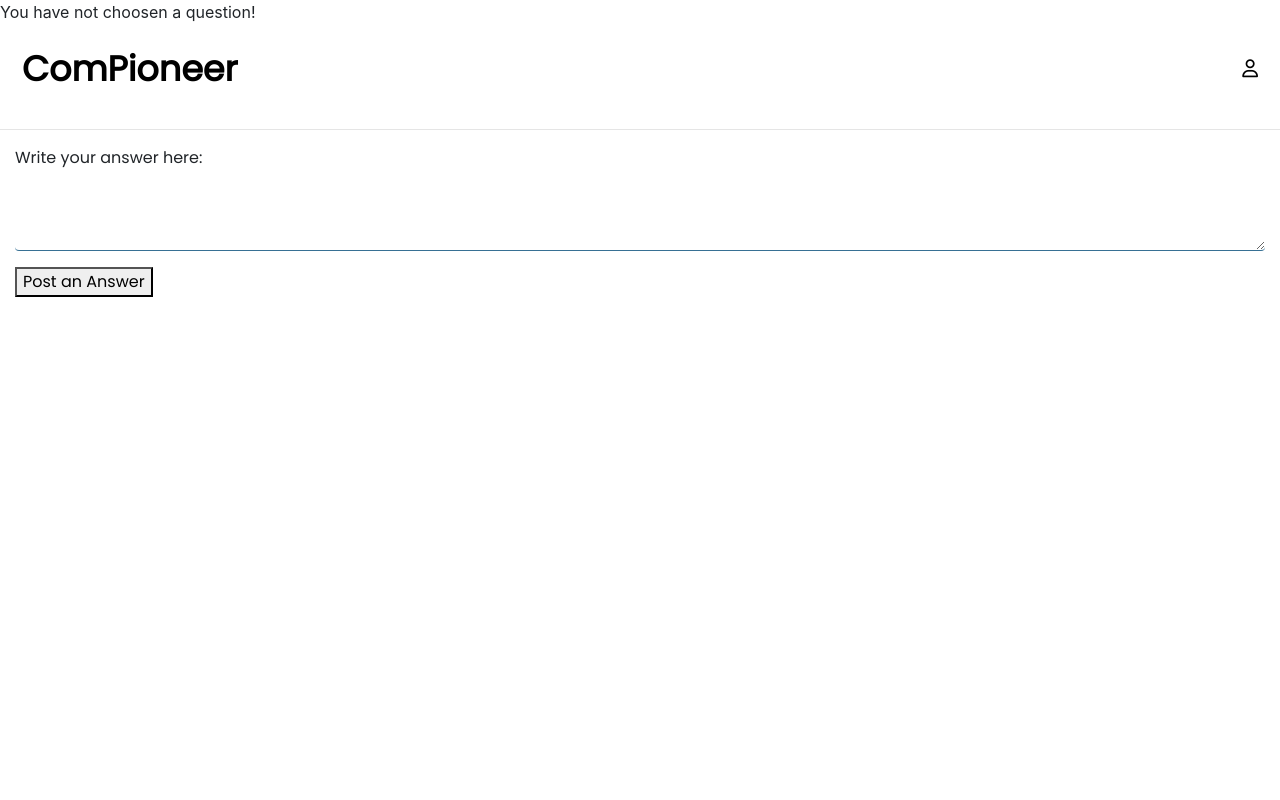
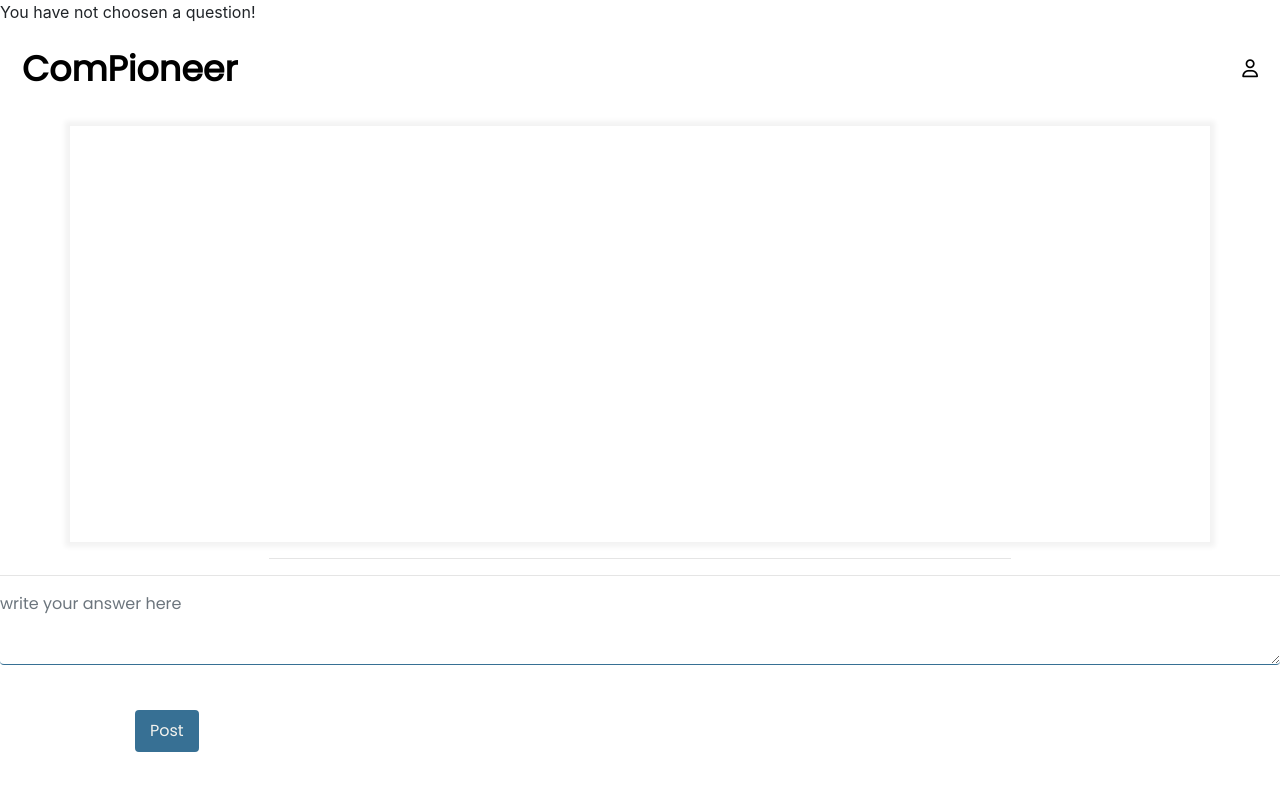
Before and after one commit to Compioneer/ComPioneer, a PHP site: page /post_answer.php in a window 1280 px wide. Run offline with PHP 8.4, Linux system fonts and the light colour scheme; the visitor is signed in with stand-in values (Sample User, id 1); data that the repository does not hold is empty; some libraries are stand-ins or nearby versions.

Commit message:
post answer finish up

```diff
--- a/post_answer.php
+++ b/post_answer.php
@@ -12,6 +12,9 @@
 
 <!-- font awesome js link -->
 <script src="https://use.fontawesome.com/5d66a18552.js"></script>
+<!-- ckeditor for textbox -->
+<script src="//cdn.ckeditor.com/4.15.1/standard/ckeditor.js"></script>
+
 <div class="header">
 <nav>
 <a href="home.php" class="logo">ComPioneer</a>
@@ -19,6 +22,7 @@
 </nav>
 </div>
 
+ <div class="container" id="zcontainer">
 
     <div class="col align-self-center">
 
@@ -92,6 +96,9 @@
 
     <!-- answers part -->
 
+<hr class="lineT" width="58%">
+
+
 
                 <?php
                     $sql= "SELECT * FROM answers WHERE q_id= $q_id";
@@ -119,6 +126,7 @@
 
                              </div>
                              </div>
+                           </div>
                         <?php
 
 
@@ -126,30 +134,37 @@
                     }
                 ?>
 
-    </div>
+
 
     <hr>
 
     <!-- Answer Form: this form will not show up unless the user is a registed user -->
 
-        <div class="col align-self-center">
+
         <?php
             if(!isset($_SESSION['username'])){
-                echo "<h3>To add an answer you have to be <a href='landing.php'>logged in</a></h3>";
+                echo "<h3>To post an answer you have to be <a href='landing.php'>Logged in</a></h3>";
             }else{
         ?>
             <form action="include/insertAnswer.php" method="post">
                 <div class="form-group">
-                    <label for="exampleFormControlTextarea1">Write your answer here:</label>
-                    <textarea name="answer" class="form-control" id="exampleFormControlTextarea1" rows="3"></textarea>
+
+                    <textarea name="answer" class="form-control" id="exampleFormControlTextarea1" rows="3"  placeholder="write your answer here"></textarea>
                     <input type="hidden" name="q_id" value="<?php echo $q_id; ?>">
+                    <script>
+                               CKEDITOR.replace( 'answer' );
+                       </script>
                 </div>
                 <div class="form-group">
-                    <button name="submit" value="submit">Post an Answer</button>
+                    <button name="submit" value="submit" class="btn btn-class" id="ansbtn" >Post</button>
                 </div>
             </form>
-        </div>
+
 
             <?php } ?>
+
+
+  </div>
+</div>
 </body>
 </html>
```
